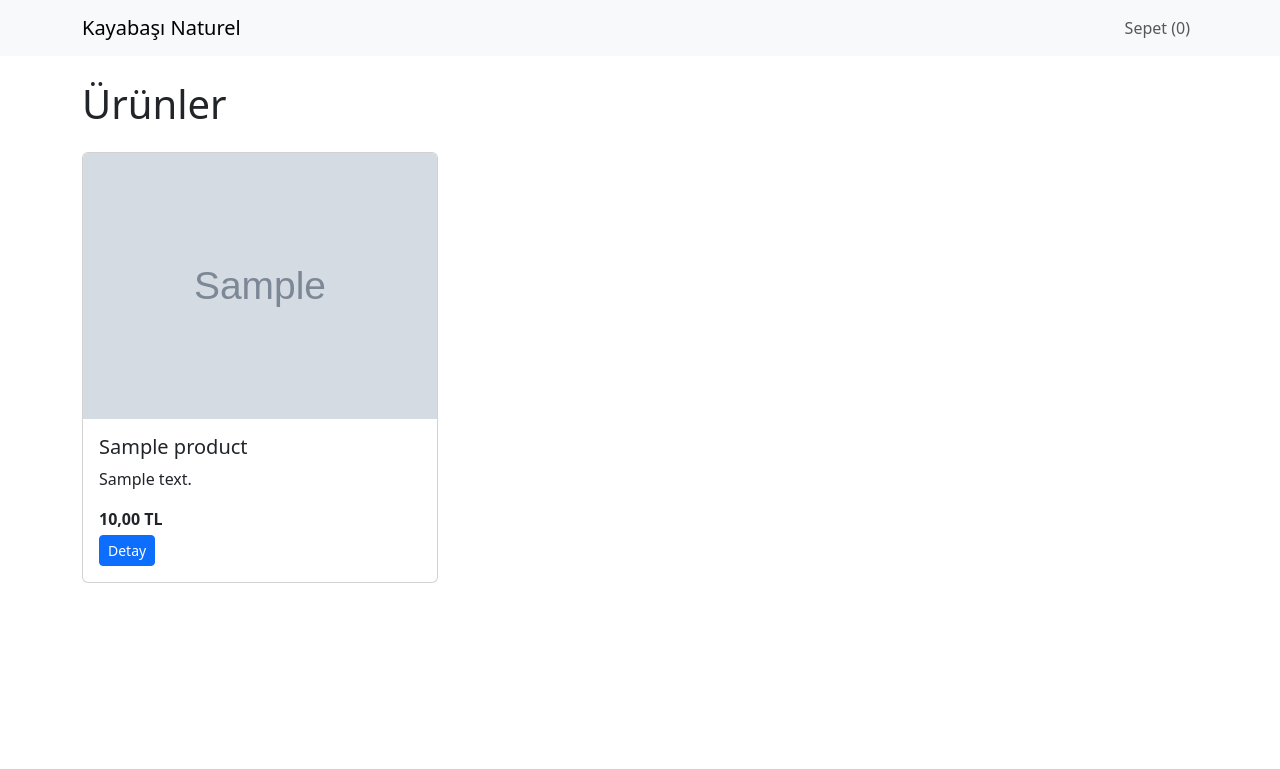
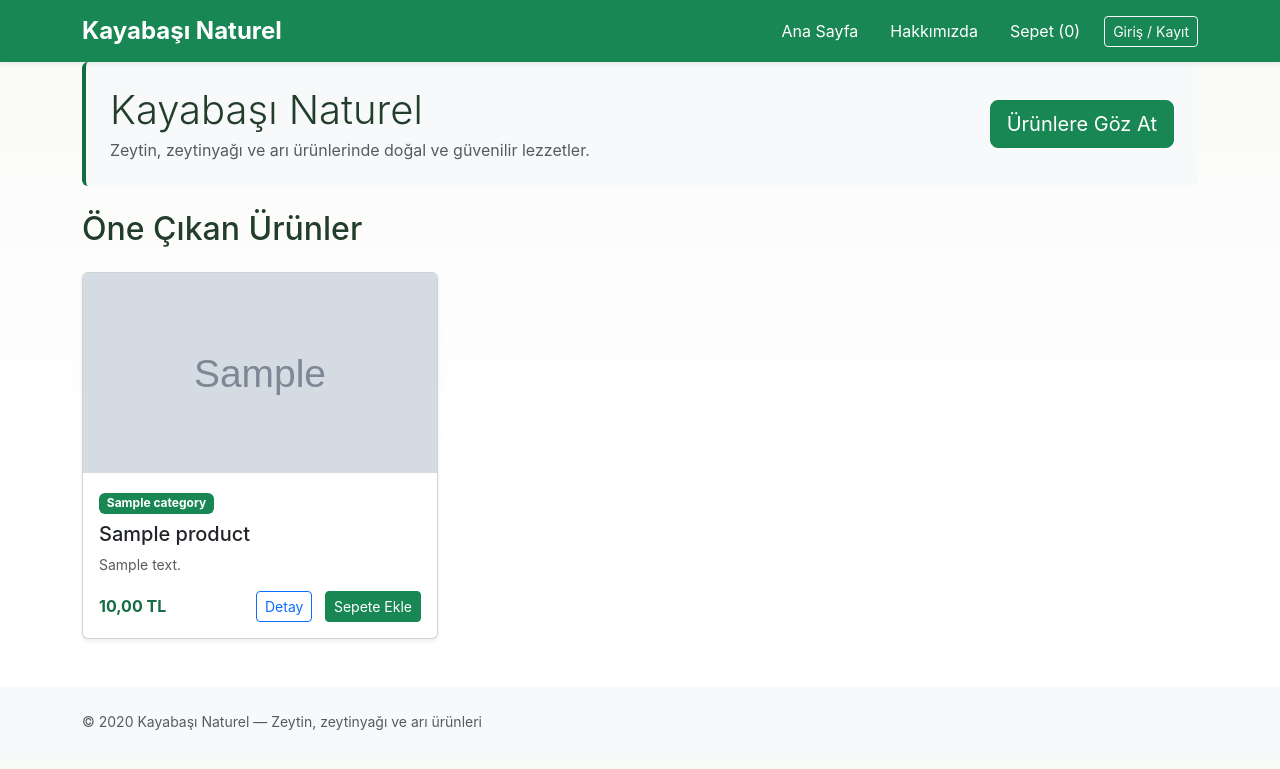
Before and after one commit to ilyaskayabasi/kayabasi-naturel, a Django app: template projects/kayabasi-naturel/templates/store/index.html in a window 1280 px wide. Shown: the top 769 px of the page. Run offline with Django 4.2, Linux system fonts and the light colour scheme; tables that the repository leaves empty hold one stand-in row (values such as "Sample post"); the template is opened without the code that fills it: values that come from a table or form of the project are taken from there, most other values are stand-ins (such as "Sample title", 1, 10 or a date in 2020); grey boxes marked "Sample" are stand-in pictures.

Commit message:
Add site.css and improve product listing

```diff
--- /dev/null
+++ b/projects/kayabasi-naturel/static/css/site.css
@@ -0,0 +1,19 @@
+/* site.css - basic professional styling for Kayabaşı Naturel */
+:root{
+  --brand-green:#146c43;
+  --brand-accent:#f4f7f2;
+}
+body{background:linear-gradient(180deg,#f8faf7 0%, #ffffff 60%);font-family:Inter, system-ui, -apple-system, 'Segoe UI', Roboto, 'Helvetica Neue', Arial, sans-serif;color:#233d2b}
+.hero{background:var(--brand-accent);border-left:4px solid var(--brand-green)}
+.product-card{transition:transform .15s ease, box-shadow .15s ease}
+.product-card:hover{transform:translateY(-6px);box-shadow:0 10px 30px rgba(0,0,0,.08)}
+.product-img{height:200px;object-fit:cover}
+.navbar .nav-link{color:rgba(255,255,255,.95)}
+.footer{background:#0b2e1b;color:#cfe9d8;padding:2rem 0}
+.footer a{color:#e6f6ea}
+.badge.bg-success{background:var(--brand-green)}
+
+@media (max-width:576px){.product-img{height:160px}}
+
+/* utility tweaks */
+.text-primary{color:var(--brand-green) !important}
--- a/projects/kayabasi-naturel/templates/base.html
+++ b/projects/kayabasi-naturel/templates/base.html
@@ -5,22 +5,38 @@
     <meta name="viewport" content="width=device-width, initial-scale=1">
     <title>Kayabaşı Naturel</title>
     <link href="https://cdn.jsdelivr.net/npm/bootstrap@5.3.2/dist/css/bootstrap.min.css" rel="stylesheet">
+    {% load static %}
+    <link href="{% static 'css/site.css' %}" rel="stylesheet">
   </head>
   <body>
-    <nav class="navbar navbar-expand-lg navbar-light bg-light mb-4">
+    <nav class="navbar navbar-expand-lg navbar-dark bg-success shadow-sm">
       <div class="container">
-        <a class="navbar-brand" href="/">Kayabaşı Naturel</a>
-        <div class="collapse navbar-collapse">
-          <ul class="navbar-nav ms-auto">
-            <li class="nav-item"><a class="nav-link" href="{% url 'store:view_cart' %}">Sepet (<span id="cart-count">{{ cart_count|default:0 }}</span>)</a></li>
+        <a class="navbar-brand d-flex align-items-center" href="/">
+          <span class="fs-4 fw-bold">Kayabaşı Naturel</span>
+        </a>
+        <button class="navbar-toggler" type="button" data-bs-toggle="collapse" data-bs-target="#mainNav">
+          <span class="navbar-toggler-icon"></span>
+        </button>
+        <div class="collapse navbar-collapse" id="mainNav">
+          <ul class="navbar-nav ms-auto align-items-center">
+            <li class="nav-item me-3"><a class="nav-link text-white" href="/">Ana Sayfa</a></li>
+            <li class="nav-item me-3"><a class="nav-link text-white" href="#">Hakkımızda</a></li>
+            <li class="nav-item me-3"><a class="nav-link text-white" href="{% url 'store:view_cart' %}">Sepet (<span id="cart-count">{{ cart_count|default:0 }}</span>)</a></li>
+            <li class="nav-item"><a class="btn btn-outline-light btn-sm" href="/login">Giriş / Kayıt</a></li>
           </ul>
         </div>
       </div>
     </nav>
 
-    <div class="container">
+    <main class="container">
       {% block content %}{% endblock %}
-    </div>
+    </main>
+
+    <footer class="bg-light mt-5 py-4">
+      <div class="container text-muted small">
+        &copy; {{ now.year }} Kayabaşı Naturel — Zeytin, zeytinyağı ve arı ürünleri
+      </div>
+    </footer>
 
     <script src="https://cdn.jsdelivr.net/npm/bootstrap@5.3.2/dist/js/bootstrap.bundle.min.js"></script>
   </body>
--- a/projects/kayabasi-naturel/templates/store/index.html
+++ b/projects/kayabasi-naturel/templates/store/index.html
@@ -1,20 +1,40 @@
 {% extends 'base.html' %}
 
 {% block content %}
-  <h1 class="mb-4">Ürünler</h1>
-  <div class="row">
+  <div class="hero bg-light rounded p-4 mb-4">
+    <div class="d-md-flex align-items-center">
+      <div class="me-4">
+        <h1 class="display-6 mb-1">Kayabaşı Naturel</h1>
+        <p class="mb-0 text-muted">Zeytin, zeytinyağı ve arı ürünlerinde doğal ve güvenilir lezzetler.</p>
+      </div>
+      <div class="ms-auto d-none d-md-block">
+        <a href="#products" class="btn btn-success btn-lg">Ürünlere Göz At</a>
+      </div>
+    </div>
+  </div>
+
+  <h2 id="products" class="mb-4">Öne Çıkan Ürünler</h2>
+  <div class="row g-4">
     {% for p in products %}
-      <div class="col-md-4 mb-3">
-        <div class="card h-100">
+      <div class="col-sm-6 col-md-4">
+        <div class="card h-100 shadow-sm product-card">
           {% if p.image %}
-            <img src="{{ p.image.url }}" class="card-img-top" alt="{{ p.name }}">
+            <img src="{{ p.image.url }}" class="card-img-top product-img" alt="{{ p.name }}">
+          {% else %}
+            <img src="https://placehold.co/600x400?text=Resim+Yok" class="card-img-top product-img" alt="{{ p.name }}">
           {% endif %}
           <div class="card-body d-flex flex-column">
+            <div class="mb-2">
+              {% if p.category %}<span class="badge bg-success">{{ p.category.name }}</span>{% endif %}
+            </div>
             <h5 class="card-title">{{ p.name }}</h5>
-            <p class="card-text">{{ p.description|truncatechars:100 }}</p>
-            <div class="mt-auto">
-              <p class="mb-1"><strong>{{ p.price }} TL</strong></p>
-              <a class="btn btn-sm btn-primary" href="{% url 'store:product_detail' p.slug %}">Detay</a>
+            <p class="card-text text-muted small">{{ p.description|truncatechars:120 }}</p>
+            <div class="mt-auto d-flex justify-content-between align-items-center">
+              <div><strong class="text-primary">{{ p.price }} TL</strong></div>
+              <div>
+                <a class="btn btn-sm btn-outline-primary" href="{% url 'store:product_detail' p.slug %}">Detay</a>
+                <a class="btn btn-sm btn-success ms-2" href="{% url 'store:add_to_cart' p.slug %}">Sepete Ekle</a>
+              </div>
             </div>
           </div>
         </div>
```
Also changed, not shown: projects/kayabasi-naturel/seed_products.py (added, +49 -0 lines), projects/kayabasi-naturel/store/migrations/0001_initial.py (added), projects/kayabasi-naturel/store/migrations/__init__.py (added), 2 other files.
